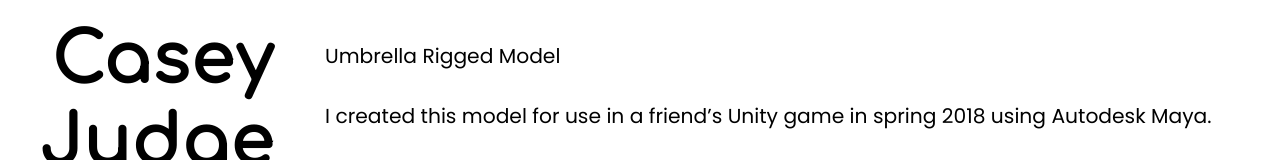
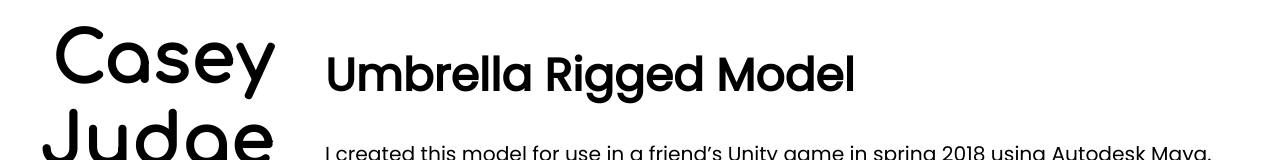
Before and after one commit to alexlo94/acaciajudge.com-, an Eleventy site: page projects/test-project.md in a window 1280 px wide. Shown: the top 160 px of the page. Built offline with nearby package versions, Linux system fonts and the light colour scheme; Eleventy itself is replaced by a stand-in of ours; files that its build step writes are made by us from their sources; grey boxes are pictures that could not be loaded.

Commit message:
Update Projects “test-project”

```diff
--- a/projects/test-project.md
+++ b/projects/test-project.md
@@ -7,7 +7,7 @@ tags:
   - animation
   - '3'
 ---
-{{title}}
+## {{title}}
 
 I created this model for use in a friend’s Unity game in spring 2018 using Autodesk Maya.
 
```
